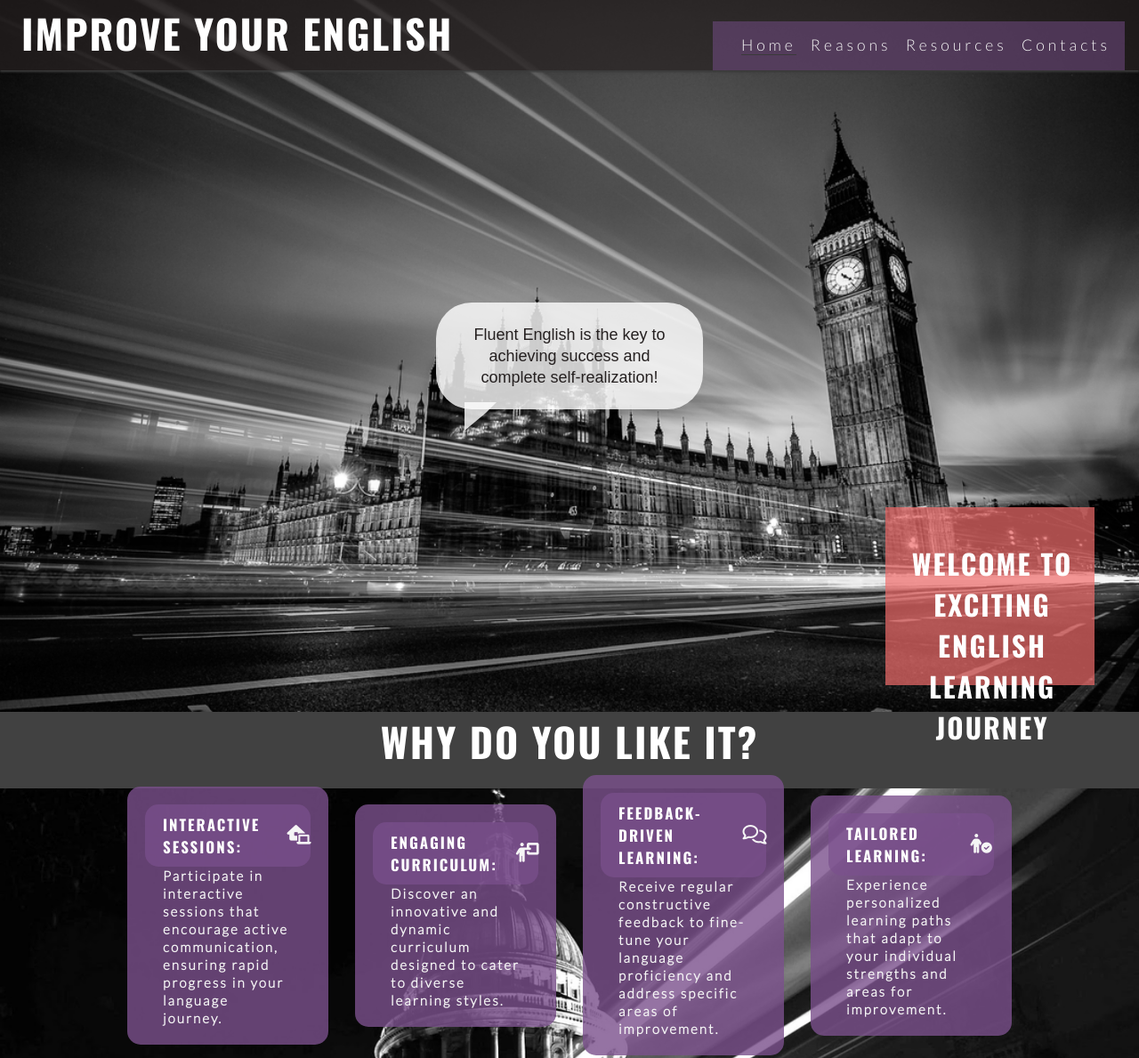
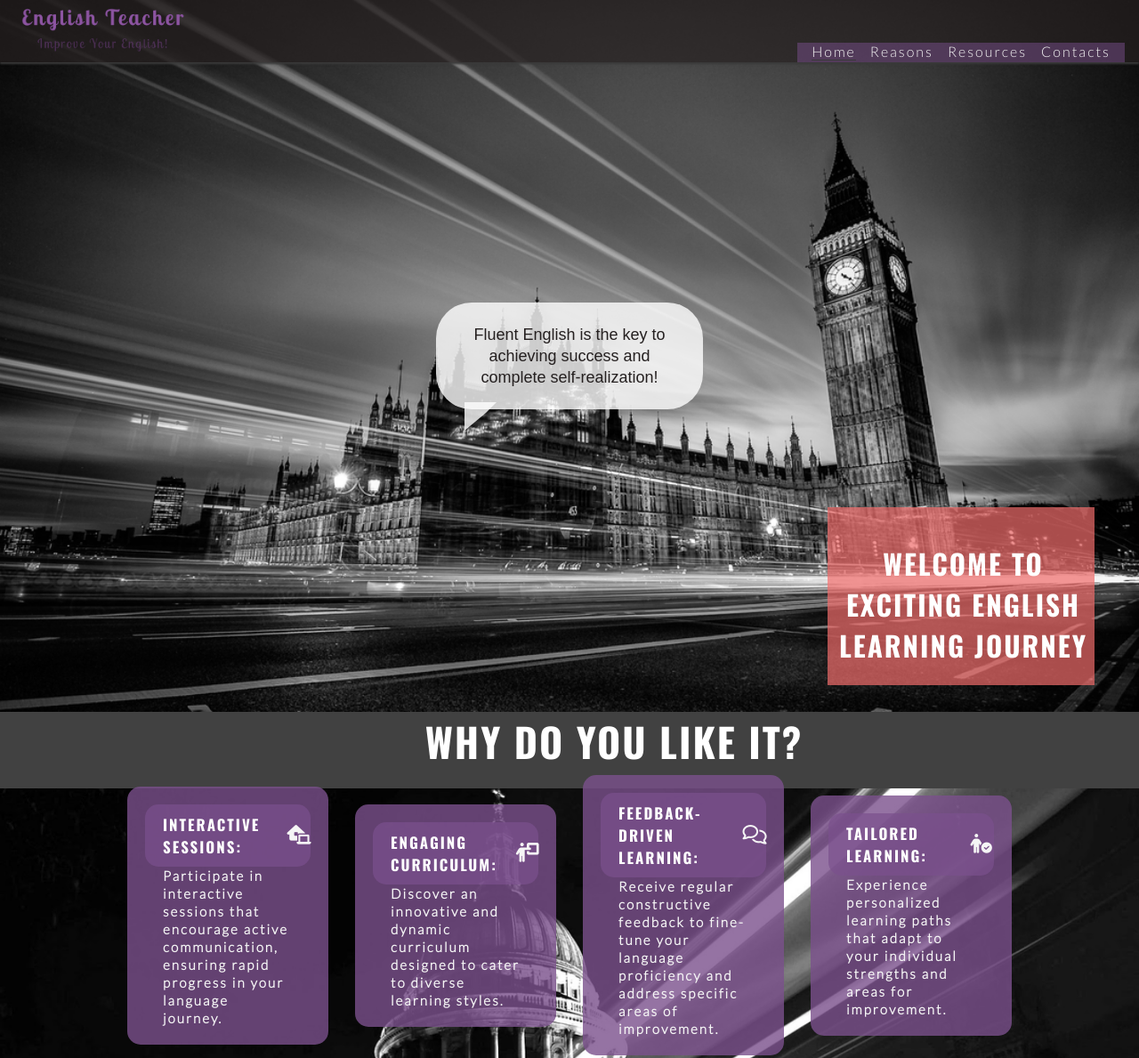
Before and after one commit to vladar21/english-teacher, a plain HTML site: page index.html in a window 1280 px wide. Shown: the top 1189 px of the page at 89% size. Drawn offline with nearby package versions, Linux system fonts and the light colour scheme.

Commit message:
feat: add logo image

```diff
--- a/assets/css/style.css
+++ b/assets/css/style.css
@@ -47,17 +47,30 @@ header a {
 }
 
 #menu {
-    font-size: 110%;
-    letter-spacing: 4px;
+    font-size: 100%;
+    letter-spacing: 2px;
     list-style-type: none;
+    padding-bottom: 3px;
 }
 
 #menu>li {
-    margin-bottom: 1em;
+    /* margin-bottom: 1em; */
 }
 
 .active {
     border-bottom: 1px solid #3a3a3a;
+}
+
+.logo {
+    max-width: 200px; /* Set the desired width */
+    height: auto; /* Maintain the aspect ratio */
+    fill: #333; /* Change the color of the logo */
+    /* Add more styling properties as needed */
+}
+
+  /* Hover effect example */
+  .logo:hover {
+    fill: #ff9900; /* Change color on hover */
 }
 
 /* Navbar styles with dropdown toggle */
@@ -66,7 +79,7 @@ nav {
     background-color: rgba(123, 81, 141, 0.5);
     width: 100%;
     left: 0;
-    padding: 1rem 1rem 0;
+    /* padding: 1rem 1rem 0; */
     box-shadow: 0 2px 2px #3a3a3a;
     display: none;
     top: 100%;
@@ -171,6 +184,7 @@ main {
 #learn h2,
 #contacts h2 {
     margin-bottom: 20px;
+    margin-left: 100px;
     text-align: center;
     font-size: 150%;
 }
@@ -583,7 +597,7 @@ footer a {
     #contacts h2 {
         margin-bottom: 20px;
         text-align: center;
-        font-size: 280%;
+        font-size: 180%;
     }
 
     /* Section reasons */
@@ -665,31 +679,13 @@ footer a {
 @media screen and (min-width: 768px) {
 
     /* Header */
-    nav {
-        display: block;
-        position: relative;
-        box-shadow: none;
-        width: fit-content;
-        padding-right: 1rem;
-    }
 
-    #menu {
-        display: flex;
-    }
 
-    #menu>li {
-        padding-left: 1rem;
-    }
-
-    .nav-toggle-label {
-        display: none;
-    }
-
-    #logo {
+    /* #logo {
         font-size: 280%;
         line-height: 75px;
         margin: 0 0.5rem;
-    }
+    } */
 
     /* Main content */
     main {
@@ -698,9 +694,18 @@ footer a {
         background-color: black;
     }
 
+    /* h2 styles */
+    #reasons h2,
+    #learn h2,
+    #contacts h2 {
+        margin-bottom: 20px;
+        text-align: center;
+        font-size: 280%;
+    }
+
     /* Hero image */
     #cover-text {
-        width: 200px;
+        width: 300px;
         right: 50px;
     }
 
@@ -749,6 +754,7 @@ footer a {
 
 /* Large devices (laptops and desktops, 992px and up) */
 @media screen and (min-width: 992px) {
+     /* Header */
     #menu a:hover {
         border-bottom: 1px solid #3a3a3a;
     }
@@ -760,6 +766,33 @@ footer a {
 }
 
 @media screen and (min-width: 1200px) {
+    /* Header */
+    nav {
+        display: block;
+        position: relative;
+        box-shadow: none;
+        width: fit-content;
+        padding-right: 1rem;
+    }
+
+    #menu {
+        display: flex;
+    }
+
+    #menu>li {
+        padding-left: 1rem;
+    }
+
+    .nav-toggle-label {
+        display: none;
+    }
+
+    /* Main styles */
+    /* main {
+        margin-top: 50px;
+    } */
+
+
     /* Reasons section styles */
     #benefits {
         background: black url('../images/London-bus-black-and-white-photography-with-color-08_2.webp') no-repeat center center/cover;
--- a/index.html
+++ b/index.html
@@ -23,7 +23,8 @@
     <!-- Header -->
     <header>
         <a href="index.html">
-            <h1 id="logo">Improve your English</h1>
+            <!-- <h1 id="logo">Improve your English</h1> -->
+            <img class="logo" src="assets/images/logo_transparent1.png"  alt="Logo"/>
         </a>
         <input type="checkbox" id="nav-toggle" name="nav-toggle">
         <label for="nav-toggle" class="nav-toggle-label">
```
Also changed, not shown: assets/images/logo_transparent.png (added), assets/images/logo_transparent.svg (added), assets/images/logo_transparent1.png (added), assets/images/logo_transparent1.svg (added).
